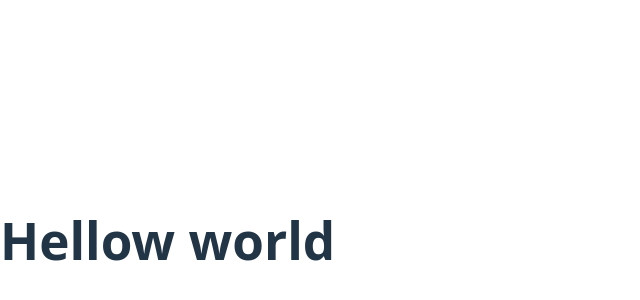
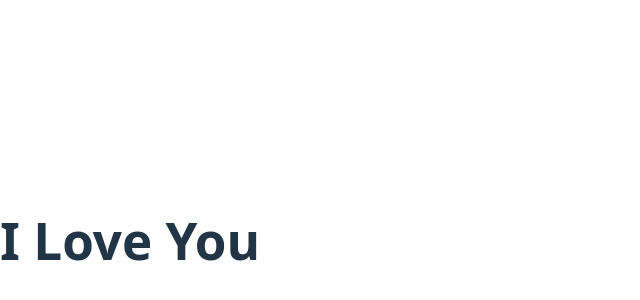
Before and after one commit to govinda9005/devTinder-web, a React (Vite) app: page / in a window 1280 px wide. Shown: the part 160-460 px from the top of the page, without its empty margins (0-640 px from the left). Built offline with nearby package versions, Linux system fonts and the light colour scheme.

Commit message:
checking

```diff
--- a/src/App.jsx
+++ b/src/App.jsx
@@ -1,7 +1,7 @@
 function App() {
   return (
     <>
-      <h1>Hellow world</h1>
+      <h1>I Love You</h1>
     </>
   );
 }
```
